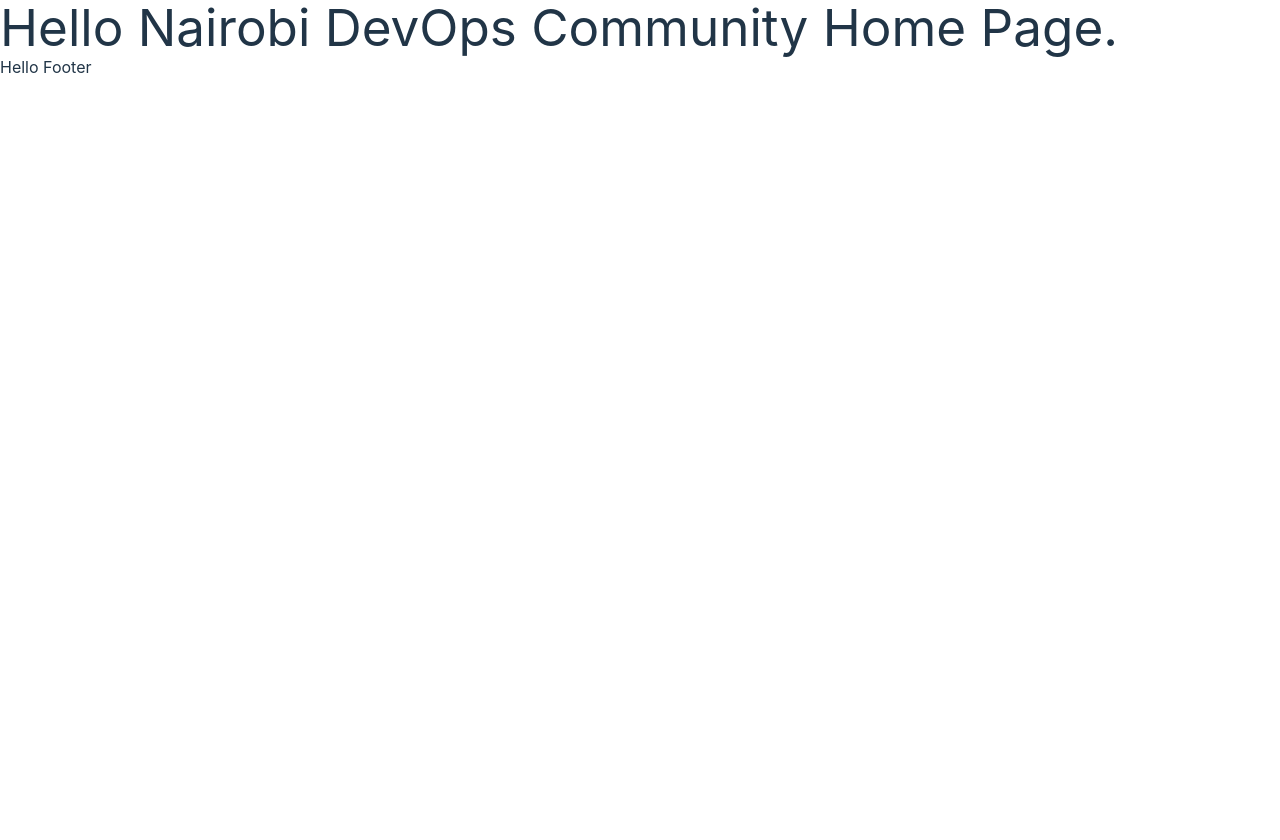
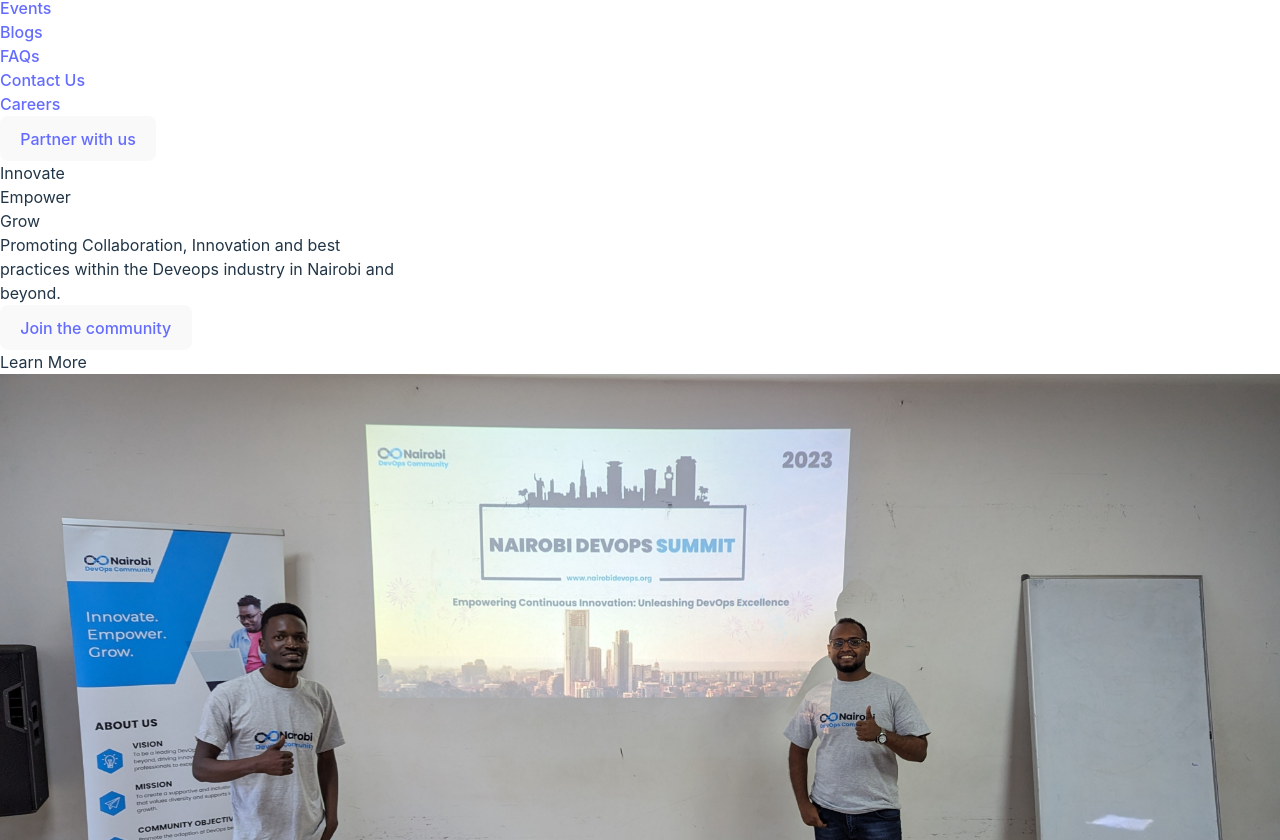
Before and after one commit to NaiDevOpsCom/NaiDevOpsCom, a React (Vite) app: page / in a window 1280 px wide. Shown: the part 1520-2360 px from the top of the page. Before the commit the page ends 1599 px from the top, so only its background shows below. Built offline with nearby package versions, Linux system fonts and the light colour scheme.

Commit message:
create home section

```diff
--- a/src/components/HomePage/HomePage.tsx
+++ b/src/components/HomePage/HomePage.tsx
@@ -1,11 +1,42 @@
 import React from 'react';
-
+import homeimage from '../../assets/homeimage.jpg';
 const HomePage = () => {
   return (
-    <div>
-      <h1>Hello Nairobi DevOps Community Home Page.</h1>
-    </div>
-  )
-}
+    <>
+      <div className="flex flex-row p-12 space-x-14 mt-14 ">
+        <div className="space-y-6">
+          <div className=" font-bold text-6xl tracking-normal">
+            <p>Innovate</p>
+            <p>Empower</p>
+            <p>Grow</p>
+          </div>
+          <div className="">
+            <p>
+              Promoting Collaboration, Innovation and best <br />
+              practices within the Deveops industry in Nairobi and <br />
+              beyond.
+            </p>
+          </div>
+          <div className="flex flex-row space-x-6 ">
+            <a href="http://">
+              <button className="rounded-full bg-blue-600 text-white">
+                Join the community
+              </button>
+            </a>
+            <p className=''>Learn More</p>
+
+          </div>
+        </div>
+        <div>
+          <img
+            src={homeimage}
+            alt="logo"
+            className="max-w-2xl  md:cursor-pointer"
+          />
+        </div>
+      </div>
+    </>
+  );
+};
 
 export default HomePage;
```
Also changed, not shown: src/assets/homeimage.jpg (added), 1 other file (tests, documents, lock files or other folders).
